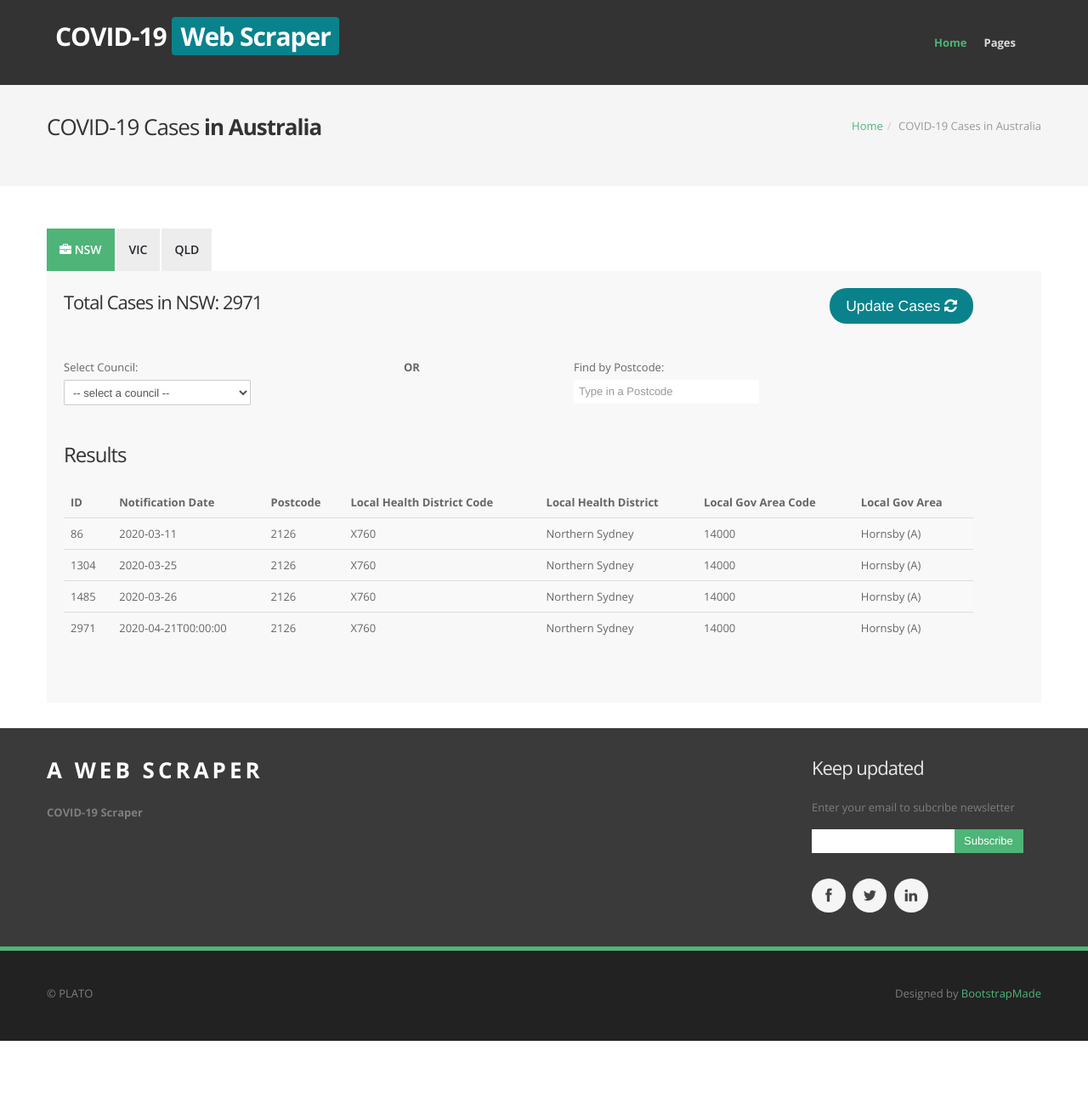
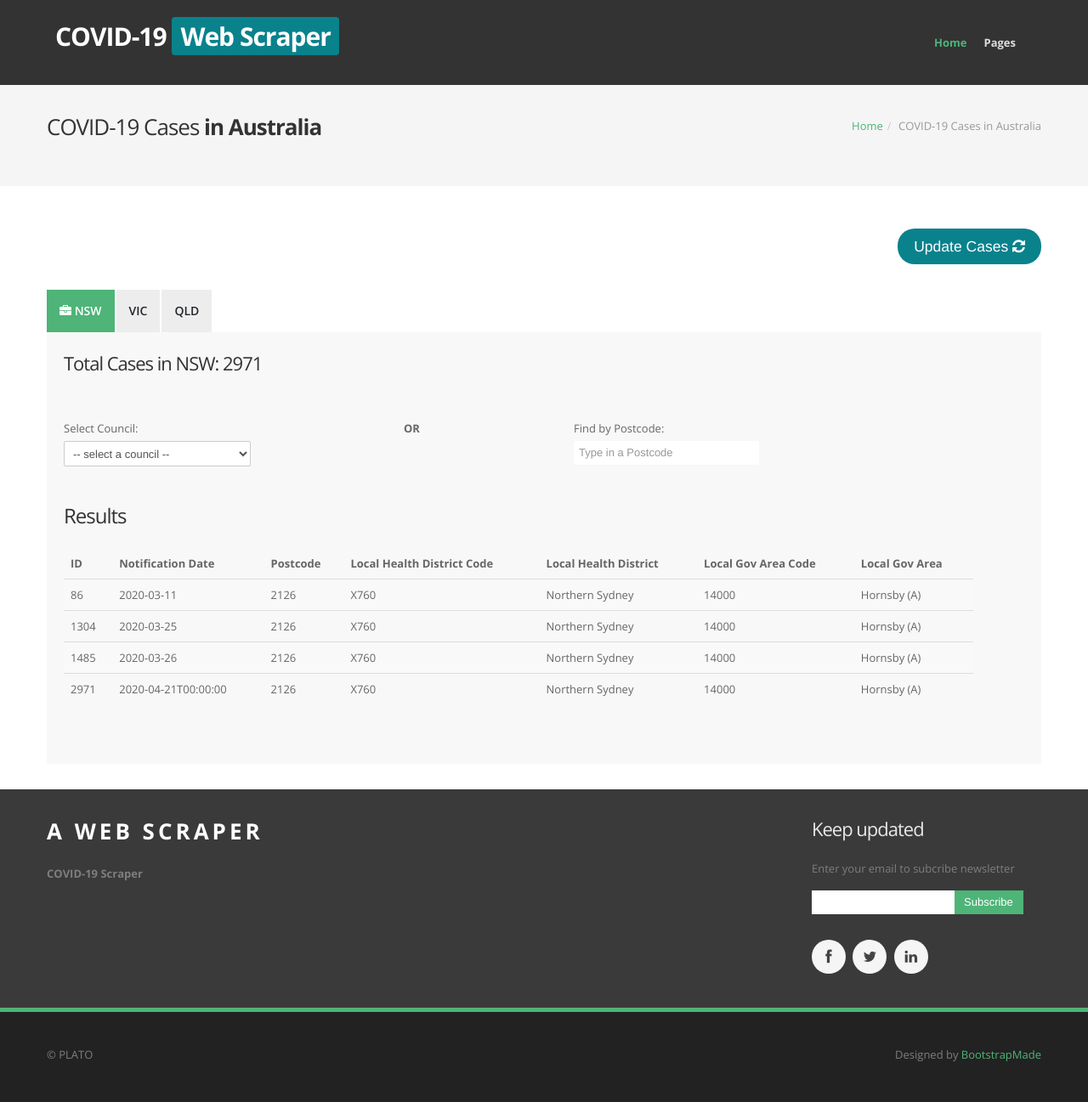
Before and after one commit to chrisstime/covid-scraper, a Flask app: page /cases_in_australia in a window 1280 px wide. Shown: the whole page at 85% size. Before the commit the page ends 1225 px from the top, so only its background shows below. Run offline with Flask 2, Linux system fonts and the light colour scheme; data comes from the database, SQL or seed files in the repository; some libraries are stand-ins or nearby versions.

Commit message:
move update cases button outside of the aus state tabs

```diff
--- a/web/templates/australia.html
+++ b/web/templates/australia.html
@@ -1,6 +1,13 @@
 {% include 'header.html' %} {% include 'sub-intro.html' %}
 <section id="maincontent">
     <div class="container">
+        <div class="row">
+            <div class="span12">
+                <button class="btn btn-large btn-rounded btn-primary pull-right" id="update-cases">
+                    Update Cases <i class="icon-refresh"></i>
+                </button>
+            </div>
+        </div>
         <div class="row">
             <div class="span12">
                 <div class="tabbable">
@@ -14,11 +21,6 @@
                             <div class="row">
                                 <div class="span6">
                                     <h5>Total Cases in NSW: {{ total_cases_nsw }}</h5>
-                                </div>
-                                <div class="span5">
-                                    <button class="btn btn-large btn-rounded btn-primary pull-right" id="update-cases">
-                                        Update Cases <i class="icon-refresh"></i>
-                                    </button>
                                 </div>
                             </div>
                             <div class="row">
```
